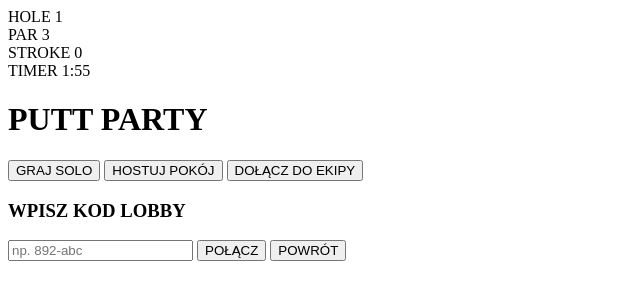
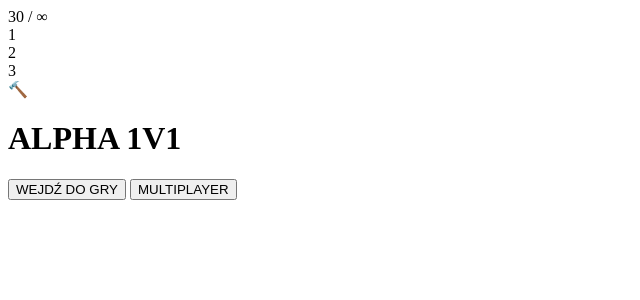
Before and after one commit to B3sttieeee/rcu-dashboard, a website: page index.html in a window 1280 px wide. Shown: the whole page, without its empty margins (0-640 px from the left). Drawn offline with nearby package versions, Linux system fonts and the light colour scheme.

Commit message:
Update index.html

```diff
--- a/index.html
+++ b/index.html
@@ -2,49 +2,38 @@
 <html lang="pl">
 <head>
     <meta charset="UTF-8">
-    <title>PUTT PARTY CLONE | B3sttieeee</title>
-    <link rel="stylesheet" href="css/style.css">
-    <script src="https://cdnjs.cloudflare.com/ajax/libs/three.js/r128/three.min.js"></script>
-    <script src="https://unpkg.com/peerjs@1.3.1/dist/peerjs.min.js"></script>
+    <meta name="viewport" content="width=device-width, initial-scale=1.0">
+    <title>ALPHA 1v1 | Next-Gen Web Combat</title>
+    <link rel="stylesheet" href="./style.css">
 </head>
 <body>
-    <div id="canvas-container"></div>
+    <div id="app"></div>
 
+    <!-- UI LAYER -->
     <div id="ui">
-        <!-- TOP HUD (Odwzorowany ze screenów) -->
-        <div id="hud-top" class="hidden">
-            <div class="hud-item">HOLE <span id="val-hole">1</span></div>
-            <div class="hud-item">PAR <span id="val-par">3</span></div>
-            <div class="hud-item accent">STROKE <span id="val-stroke">0</span></div>
-            <div class="hud-item">TIMER <span id="val-timer">1:55</span></div>
+        <div class="crosshair"></div>
+
+        <div id="stats">
+            <div class="hp-bar"><div id="hp-fill"></div></div>
+            <div class="ammo">30 / ∞</div>
         </div>
 
-        <!-- MENU GŁÓWNE -->
-        <div id="menu-main" class="panel">
-            <h1 class="logo-text">PUTT PARTY</h1>
-            <div class="btn-group">
-                <button onclick="Game.start()">GRAJ SOLO</button>
-                <button class="btn-secondary" onclick="Multi.initHost()">HOSTUJ POKÓJ</button>
-                <button class="btn-secondary" onclick="UI.showJoin()">DOŁĄCZ DO EKIPY</button>
-            </div>
+        <div id="inventory">
+            <div class="slot active" data-slot="1">1</div>
+            <div class="slot" data-slot="2">2</div>
+            <div class="slot" data-slot="3">3</div>
+            <div class="slot" data-slot="4">🔨</div>
         </div>
 
-        <!-- JOIN MENU -->
-        <div id="menu-join" class="panel hidden">
-            <h3>WPISZ KOD LOBBY</h3>
-            <input type="text" id="join-id" placeholder="np. 892-abc">
-            <button onclick="Multi.join()">POŁĄCZ</button>
-            <button class="btn-back" onclick="location.reload()">POWRÓT</button>
-        </div>
-
-        <!-- POWER BAR (Wskaźnik siły uderzenia) -->
-        <div id="power-container" class="hidden">
-            <div id="power-fill"></div>
+        <div id="overlay">
+            <div class="menu-card">
+                <h1>ALPHA 1V1</h1>
+                <button id="btn-start">WEJDŹ DO GRY</button>
+                <button id="btn-multi" class="btn-sec">MULTIPLAYER</button>
+            </div>
         </div>
     </div>
 
-    <script src="js/physics.js"></script>
-    <script src="js/multiplayer.js"></script>
-    <script src="js/main.js"></script>
+    <script type="module" src="./main.js"></script>
 </body>
 </html>
```
